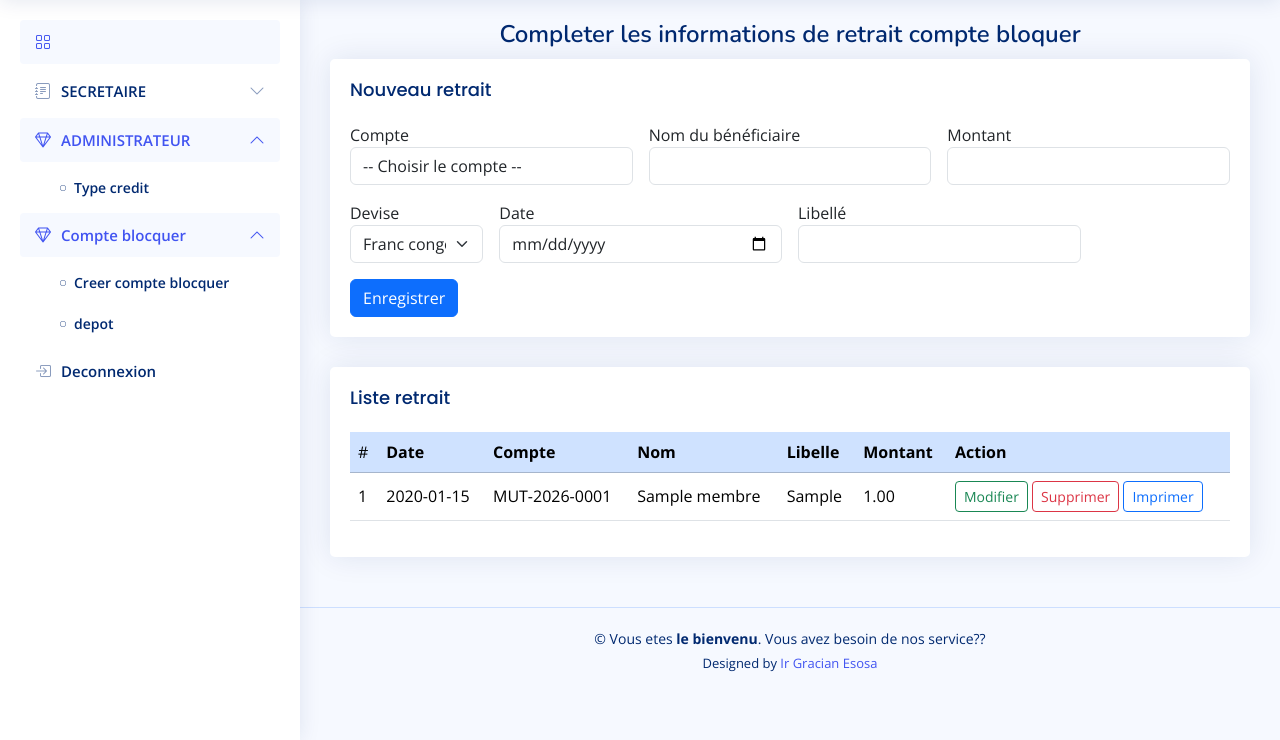
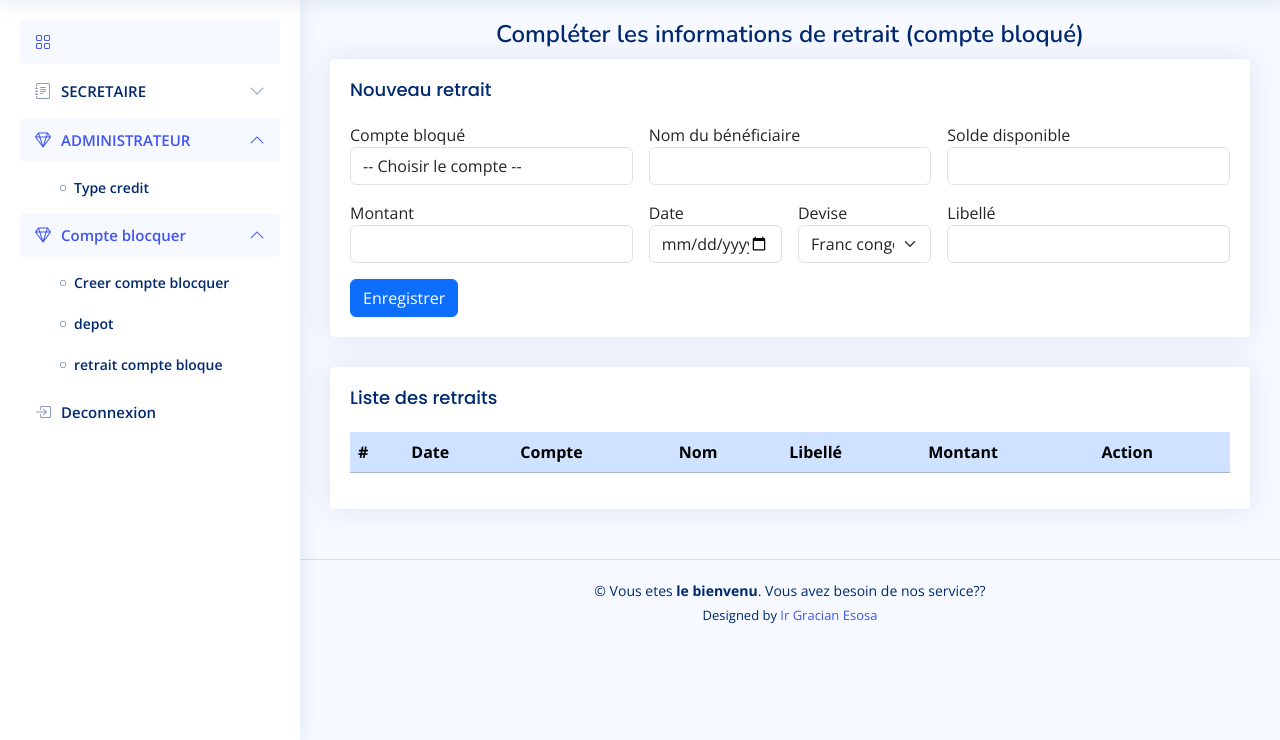
Before and after one commit to jan2024-prog/gestion_mutualite_new, a PHP site: page /retraitcomptebl.php in a window 1280 px wide, after a click on "ADMINISTRATEUR". Shown: the part 60-800 px from the top of the page. Run offline with PHP 8.4, Linux system fonts and the light colour scheme; tables that the repository leaves empty hold one stand-in row (values such as "Sample post"); lists and menus that the app fills with data are empty; some libraries are stand-ins or nearby versions.

Commit message:
envoie dans le branch janvier

```diff
--- a/menu/menu.php
+++ b/menu/menu.php
@@ -298,6 +298,11 @@
               <i class="bi bi-circle"></i><span>depot</span>
             </a>
           </li>
+          <li>
+            <a href="retraitcomptebl.php">
+              <i class="bi bi-circle"></i><span>retrait compte bloque</span>
+            </a>
+          </li>
         </ul>
       </li>
 
--- a/retraitcomptebl.php
+++ b/retraitcomptebl.php
@@ -1,176 +1,221 @@
 <?php
 require_once("connexion/connexion.php");
-// -------------------------
-// Récupération du retrait à modifier si edit_id est présent
-// -------------------------
+
+/* =====================================================
+   RÉCUPÉRATION DU RETRAIT À MODIFIER
+   ===================================================== */
 $editRetrait = null;
+
 if (isset($_GET['edit_id'])) {
-    $id_edit = (int)$_GET['edit_id'];
+    $id_edit = (int) $_GET['edit_id'];
+
     $stmt = $pdo->prepare("
-        SELECT r.*, c.numero_compte
-        FROM retrait r
-        JOIN compte c ON c.id_compte = r.id_compte
-        WHERE r.id_retrait = ?
+        SELECT
+            r.*,
+            cb.numero_compte_bloque,
+            cb.statut,
+            cb.solde_franc,
+            cb.solde_dollar,
+            m.noms
+        FROM Tretrait_compte_bloque r
+        INNER JOIN Tcompte_bloque cb
+            ON cb.id_compte_bloque = r.id_compte_bloque
+        INNER JOIN TmembreBl m
+            ON m.id_membre = cb.id_membre
+        WHERE r.id_retrait = :id
+          AND cb.statut IN ('Débloqué','Urgent')
+        LIMIT 1
     ");
-    $stmt->execute([$id_edit]);
+
+    $stmt->execute([':id' => $id_edit]);
     $editRetrait = $stmt->fetch(PDO::FETCH_ASSOC);
+
+    if (!$editRetrait) {
+        die("Compte non débloqué ou retrait inexistant.");
     }
-// -------------------------
-// AJAX pour récupérer le nom du membre via id_compte
-// -------------------------
-if (isset($_GET['ajax']) && isset($_GET['id_compte'])) {
-    header('Content-Type: application/json');
-    $id_compte = (int) $_GET['id_compte'];
+}
+
+/* =====================================================
+   AJAX : NOM DU MEMBRE + SOLDE VIA COMPTE BLOQUÉ
+   ===================================================== */
+if (isset($_GET['ajax'], $_GET['id_compte_bloque'])) {
+    header('Content-Type: application/json; charset=utf-8');
+
+    $id = (int) $_GET['id_compte_bloque'];
+
     $sql = $pdo->prepare("
-        SELECT m.noms AS nom_membre
-        FROM compte c
-        INNER JOIN membre m ON m.id_membre = c.id_membre
-        WHERE c.id_compte = ?
+        SELECT
+            m.noms AS nom_membre,
+            cb.solde_franc,
+            cb.solde_dollar
+        FROM Tcompte_bloque cb
+        INNER JOIN TmembreBl m ON m.id_membre = cb.id_membre
+        WHERE cb.id_compte_bloque = :id
+          AND cb.statut IN ('Débloqué','Urgent')
+        LIMIT 1
     ");
-    $sql->execute([$id_compte]);
-    echo json_encode($sql->fetch(PDO::FETCH_ASSOC));
+    $sql->execute([':id' => $id]);
+
+    echo json_encode($sql->fetch(PDO::FETCH_ASSOC) ?: []);
     exit;
 }
 ?>
 
 <!DOCTYPE html>
-<html lang="en">
+<html lang="fr">
 <head>
+    <meta charset="UTF-8">
+    <title>Retrait Compte Bloqué</title>
+</head>
 
-</head>
 <body class="theme-blush">
-
 <main id="main" class="main">
 
 <div class="pagetitle">
-        <h1><center>Completer les informations de retrait compte bloquer</center></h1>
+    <h1><center>Compléter les informations de retrait (compte bloqué)</center></h1>
 </div>
 
 <div class="card">
 <div class="card-body">
-            <h5 class="card-title"><?= $editRetrait ? "Modifier le retrait" : "Nouveau retrait" ?></h5>
 
-            <form class="row g-3" action="traitement/retrait.php" method="POST">
+<h5 class="card-title">
+    <?= $editRetrait ? "Modifier le retrait" : "Nouveau retrait" ?>
+</h5>
+
+<form class="row g-3" action="traitement/retraitcomptebl.php" method="POST">
+
 <input type="hidden" name="id_retrait" value="<?= $editRetrait['id_retrait'] ?? '' ?>">
 
+<!-- Compte bloqué -->
 <div class="col-lg-4 col-md-6">
-                    <label>Compte</label>
-                    <select name="compte" id="compte" class="form-control" required>
+    <label>Compte bloqué</label>
+    <select name="id_compte_bloque" id="compte_bloque" class="form-control" required>
         <option value="">-- Choisir le compte --</option>
         <?php
-                        $q = $pdo->query("SELECT id_compte, numero_compte FROM compte");
+        $q = $pdo->query("
+            SELECT id_compte_bloque, numero_compte_bloque
+            FROM Tcompte_bloque
+            WHERE statut IN ('Débloqué','Urgent')
+        ");
         while ($c = $q->fetch()) {
-                            $selected = ($editRetrait && $editRetrait['id_compte'] == $c['id_compte']) ? 'selected' : '';
+            $selected = ($editRetrait && $editRetrait['id_compte_bloque'] == $c['id_compte_bloque']) ? 'selected' : '';
         ?>
-                            <option value="<?= htmlspecialchars($c['id_compte']) ?>" <?= $selected ?>>
-                                <?= htmlspecialchars($c['numero_compte']) ?>
+            <option value="<?= $c['id_compte_bloque'] ?>" <?= $selected ?>>
+                <?= htmlspecialchars($c['numero_compte_bloque']) ?>
             </option>
         <?php } ?>
     </select>
 </div>
 
+<!-- Nom du bénéficiaire -->
 <div class="col-md-4">
     <label>Nom du bénéficiaire</label>
-                    <input type="text" name="nom" id="nom_membre" class="form-control" readonly required
-                    value="<?= $editRetrait['nom'] ?? '' ?>">
+    <input type="text" id="nom_membre" class="form-control" readonly
+           value="<?= $editRetrait['noms'] ?? '' ?>">
 </div>
 
+<!-- Solde disponible -->
+<div class="col-md-4">
+    <label>Solde disponible</label>
+    <input type="text" id="solde_disponible" class="form-control" readonly>
+</div>
+
+<!-- Montant -->
 <div class="col-md-4">
     <label>Montant</label>
     <input type="number" name="montant" class="form-control" required
            value="<?= $editRetrait['montant'] ?? '' ?>">
 </div>
+
+<!-- Date -->
+<div class="col-md-2">
+    <label>Date</label>
+    <input type="date" name="date_retrait" class="form-control" required
+           value="<?= isset($editRetrait['date_retrait']) ? date('Y-m-d', strtotime($editRetrait['date_retrait'])) : '' ?>">
+</div>
+
+<!-- Devise -->
 <div class="col-md-2">
 <label>Devise</label>
-                <select name="devise" class="form-select">
+<select name="devise" id="devise" class="form-select">
     <option value="Franc">Franc congolais</option>
-                    <option value="Dollar">Dollars</option>
+    <option value="Dollar">Dollar</option>
 </select>
 </div>
 
-                <div class="col-lg-4 col-md-6">
-                    <label>Date</label>
-                    <input type="date" name="daterem" class="form-control" required
-                           value="<?= $editRetrait['date_retrait'] ?? '' ?>">
-                </div>
-
+<!-- Libellé -->
 <div class="col-md-4">
     <label>Libellé</label>
-                    <input type="text" name="motif" class="form-control" required
+    <input type="text" name="libelle" class="form-control" required
            value="<?= $editRetrait['libelle'] ?? '' ?>">
 </div>
 
+<!-- Bouton -->
 <div class="col-md-4">
-                    <input class="btn btn-primary" name="<?= $editRetrait ? 'update' : 'save' ?>"
-                           type="submit" value="<?= $editRetrait ? 'Mettre à jour' : 'Enregistrer' ?>">
+    <input class="btn btn-primary"
+           name="<?= $editRetrait ? 'update' : 'save' ?>"
+           type="submit"
+           value="<?= $editRetrait ? 'Mettre à jour' : 'Enregistrer' ?>">
 </div>
+
 </form>
-
-            <div>
-                <?php if (isset($_GET['message'])) { ?>
-                    <div class="alert alert-info"><?= htmlspecialchars($_GET['message']) ?></div>
-                <?php } ?>
-            </div>
 
 </div>
 </div>
 
+<!-- ========================= LISTE DES RETRAITS ========================= -->
 <section class="section">
-        <div class="row">
-            <div class="col-lg-12">
-
 <div class="card">
 <div class="card-body">
-                        <h5 class="card-title">Liste retrait</h5>
 
-                        <table class="table table-hover align-middle">
+<h5 class="card-title">Liste des retraits</h5>
+
+<table class="table table-hover">
 <thead class="table-primary">
 <tr>
-                                <td>#</td>
+    <th>#</th>
     <th>Date</th>
     <th>Compte</th>
     <th>Nom</th>
-                                <th>Libelle</th>
+    <th>Libellé</th>
     <th>Montant</th>
     <th>Action</th>
 </tr>
 </thead>
 <tbody>
+
 <?php
 $i = 1;
 $sql = $pdo->query("
-                                SELECT r.*, m.noms, c.numero_compte
-                                FROM retrait r
-                                JOIN compte c ON c.id_compte = r.id_compte
-                                JOIN membre m on c.id_membre = m.id_membre
+    SELECT
+        r.*,
+        cb.numero_compte_bloque,
+        m.noms
+    FROM Tretrait_compte_bloque r
+    INNER JOIN Tcompte_bloque cb ON cb.id_compte_bloque = r.id_compte_bloque
+    INNER JOIN TmembreBl m ON m.id_membre = cb.id_membre
     ORDER BY r.date_retrait DESC
 ");
 while ($row = $sql->fetch()) {
 ?>
 <tr>
     <td><?= $i++ ?></td>
-                                    <td><?= htmlspecialchars($row['date_retrait']) ?></td>
-                                    <td><?= htmlspecialchars($row['numero_compte']) ?></td>
-                                    <td><?= htmlspecialchars($row['noms']) ?></td>
-                                    <td><?= htmlspecialchars($row['libele']) ?></td>
-                                    <td><?= htmlspecialchars($row['montant']) ?></td>
+    <td><?= $row['date_retrait'] ?></td>
+    <td><?= $row['numero_compte_bloque'] ?></td>
+    <td><?= $row['noms'] ?></td>
+    <td><?= $row['libelle'] ?></td>
+    <td><?= $row['montant'] ?></td>
     <td>
-                                        <a href="retrait.php?edit_id=<?= $row['id_retrait'] ?>"
-                                        class="btn btn-sm btn-outline-success">Modifier</a>
-                                        <a href="traitement/retrait.php?delete_id=<?= $row['id_retrait'] ?>"
-                                        onclick="return confirm('Voulez-vous vraiment supprimer ce retrait ?');"
-                                        class="btn btn-sm btn-outline-danger">Supprimer</a>
-                                        <a href="bon_retrait.php?id_retrait=<?= $row['id_retrait'] ?>"
-                                        target="_blank"
-                                        class="btn btn-sm btn-outline-primary">Imprimer</a>
+        <a href="?edit_id=<?= $row['id_retrait'] ?>" class="btn btn-sm btn-success">Modifier</a>
+        <a href="traitement/retraitcomptebl.php?delete_id=<?= $row['id_retrait'] ?>"
+           onclick="return confirm('Supprimer ce retrait ?');"
+           class="btn btn-sm btn-danger">Supprimer</a>
     </td>
 </tr>
 <?php } ?>
+
 </tbody>
 </table>
-
-                    </div>
-                </div>
 
 </div>
 </div>
@@ -178,24 +223,40 @@ if (isset($_GET['ajax']) && isset($_GET['id_compte'])) {
 
 </main>
 
+<!-- ========================= JS ========================= -->
 <script>
-    // Récupération automatique du nom du membre lors du changement du compte
-    document.getElementById('compte').addEventListener('change', function () {
-        const idCompte = this.value;
-        const champNom = document.getElementById('nom_membre');
-        champNom.value = '';
+const compteSelect = document.getElementById('compte_bloque');
+const nomMembre = document.getElementById('nom_membre');
+const soldeInput = document.getElementById('solde_disponible');
+const deviseSelect = document.getElementById('devise');
 
-        if (idCompte === '') return;
+function updateSolde() {
+    const idCompte = compteSelect.value;
+    const devise = deviseSelect.value;
 
-        fetch('?ajax=1&id_compte=' + idCompte)
+    if (!idCompte) {
+        nomMembre.value = '';
+        soldeInput.value = '';
+        return;
+    }
+
+    fetch('?ajax=1&id_compte_bloque=' + idCompte)
         .then(res => res.json())
         .then(data => {
-                if (data && data.nom_membre) {
-                    champNom.value = data.nom_membre;
-                }
+            if (data.nom_membre) nomMembre.value = data.nom_membre;
+
+            if (devise === 'Franc') soldeInput.value = data.solde_franc ?? 0;
+            else soldeInput.value = data.solde_dollar ?? 0;
         })
         .catch(err => console.error(err));
-    });
+}
+
+// Mettre à jour solde au changement du compte ou de la devise
+compteSelect.addEventListener('change', updateSolde);
+deviseSelect.addEventListener('change', updateSolde);
+
+// Si édition, afficher le solde au chargement
+if (compteSelect.value) updateSolde();
 </script>
 
 <?php include "menu/lien.php"; ?>
```
Also changed, not shown: traitement/retraitcomptebl.php (added, +139 -0 lines). Lines whose indentation alone changed are shown as unchanged.
